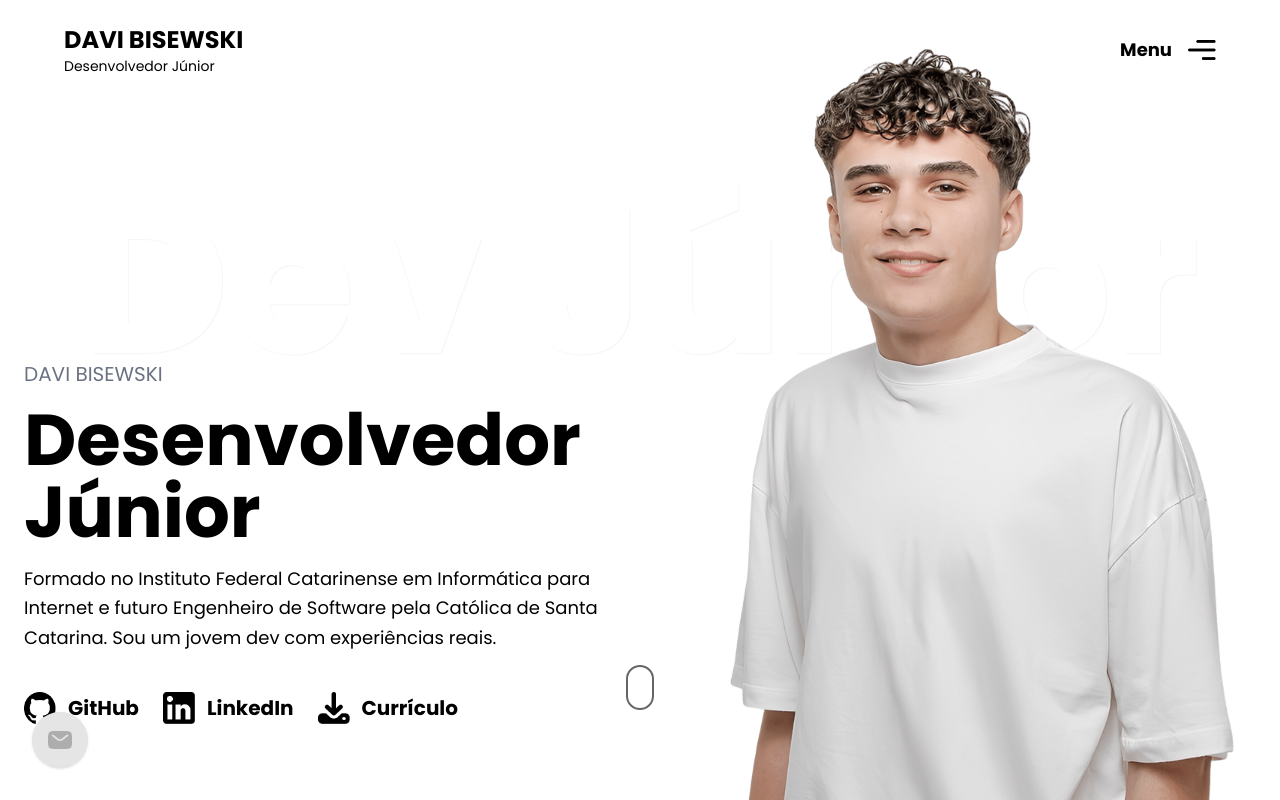
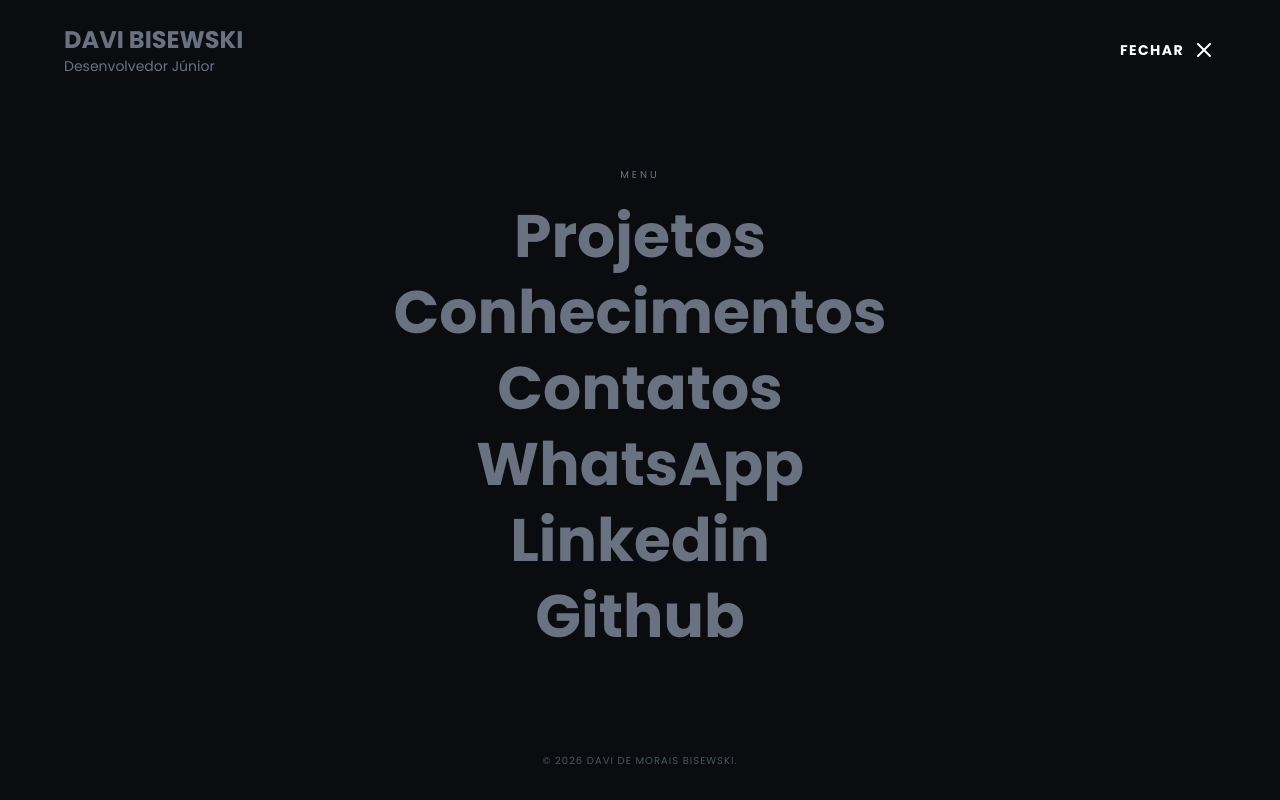
Before and after one commit to DaviBisewski/portfolio, a React (Vite) app: page / in a window 1280 px wide. Both pictures are taken after a click on the button "Menu". Shown: the top 800 px of the page. Built offline with nearby package versions, Linux system fonts and the light colour scheme.

Commit message:
feat: adicionar novo componente 'Menu', integrar animações com 'framer-motion' e 'lucide-react', atualizar dependências no package.json e package-lock.json

```diff
--- a/package.json
+++ b/package.json
@@ -11,7 +11,9 @@
   },
   "dependencies": {
     "@studio-freight/lenis": "^1.0.42",
+    "framer-motion": "^12.30.0",
     "gsap": "^3.14.2",
+    "lucide-react": "^0.563.0",
     "react": "^19.2.0",
     "react-dom": "^19.2.0"
   },
--- a/src/App.jsx
+++ b/src/App.jsx
@@ -1,3 +1,4 @@
+import { useState } from "react";
 import Header from "./components/Header";
 import useReveal from "./animations/useReveal";
 import Hero from "./components/Hero";
@@ -10,15 +11,25 @@ import Map from "./components/Map";
 import Arrow from "./assets/img/arrowright.png";
 import Footer from "./components/Footer";
 import FixedButtons from "./components/FixedButtons";
+import Menu from "./components/Menu";
 function App() {
   useReveal();
+   const [isMenuOpen, setIsMenuOpen] = useState(false);
+
+  const toggleMenu = () => {
+    setIsMenuOpen(!isMenuOpen);}
   return (
     <>
-      <Header />
+    <Header onMenuClick={toggleMenu} />
+    <Menu isOpen={isMenuOpen} onClose={toggleMenu} />
+
+
       <main>
         <Hero />
         <TechBar />
-        <SectionTitle small="EXPERIÊNCIAS" big="Alguns Projetos" />
+        <div id="projetos">
+        <SectionTitle small="EXPERIÊNCIAS" big="Alguns Projetos" id="projetos" />
+        </div>
         <ProjectSection />
         <CallToAction
           smallText="GOSTOU DO QUE VIU?"
@@ -26,7 +37,9 @@ function App() {
           link="https://github.com/DaviBisewski"
           Icon={GithubIcon}
         />
+        <div id="conhecimentos">
         <SectionTitle small="ESTUDOS" big="Meus Conhecimentos" />
+        </div>
         <Map />
          <CallToAction
           smallText="PRECISA DE UM DEV?"
--- a/src/components/Footer.jsx
+++ b/src/components/Footer.jsx
@@ -67,7 +67,7 @@ const Footer = () => {
   }, []);
 
   return (
-    <footer className="w-full bg-white pt-16 pb-8 px-6 md:px-12">
+    <footer id='contatos' className="w-full bg-white pt-16 pb-8 px-6 md:px-12">
       <div className="max-w-7xl mx-auto">
 
         {/* 1. Contato */}
--- a/src/components/Header.jsx
+++ b/src/components/Header.jsx
@@ -1,4 +1,4 @@
-import Menu from '../assets/img/menu.png'
+import MenuIcon from '../assets/img/menu.png';
 
 export default function Header({ onMenuClick }) {
 
@@ -6,8 +6,8 @@ export default function Header({ onMenuClick }) {
     window.scrollTo({
       top: 0,
       behavior: 'smooth'
-    })
-  }
+    });
+  };
 
   return (
     <header className="fixed top-0 left-0 w-full z-50">
@@ -15,16 +15,16 @@ export default function Header({ onMenuClick }) {
       {/* WRAPPER FLEX FULL WIDTH */}
       <div className="flex items-center justify-between px-6 lg:px-16 py-6">
 
-        {/* LOGO / NAME */}
+        {/* LOGO / NAME - Alterado para cinza fixo conforme solicitado */}
         <div
           onClick={scrollToTop}
-          className="leading-tight cursor-pointer group"
+          className="leading-tight cursor-pointer group text-black"
         >
-          <p className="reveal font-bold text-2xl transition-colors duration-300 group-hover:text-gray-500">
+          <p className="reveal font-bold text-2xl transition-colors duration-300 group-hover:text-gray-400">
             DAVI BISEWSKI
           </p>
 
-          <p className="reveal text-sm transition-colors duration-300 group-hover:text-gray-500">
+          <p className="reveal text-sm transition-colors duration-300 group-hover:text-gray-400">
             Desenvolvedor Júnior
           </p>
         </div>
@@ -32,12 +32,12 @@ export default function Header({ onMenuClick }) {
         {/* MENU BUTTON */}
         <button
           onClick={onMenuClick}
-          className="reveal cursor-pointer flex items-center gap-4 text-lg font-bold group transition-colors duration-300 hover:text-gray-500"
+          className="reveal cursor-pointer flex items-center gap-4 text-lg font-bold group transition-colors duration-300 text-black hover:text-gray-500"
         >
           Menu
 
           <img
-            src={Menu}
+            src={MenuIcon}
             alt="Menu Icon"
             className="reveal w-7 h-5 transition-all duration-300 group-hover:h-7"
           />
@@ -46,5 +46,5 @@ export default function Header({ onMenuClick }) {
       </div>
 
     </header>
-  )
+  );
 }
--- a/src/components/Map.jsx
+++ b/src/components/Map.jsx
@@ -59,7 +59,7 @@ const EducationMap = () => {
   }, [hasStarted]);
 
   return (
-    <div ref={sectionRef} className="w-full max-w-7xl mx-auto py-20 px-6 font-sans">
+    <div ref={sectionRef}  className="w-full max-w-7xl mx-auto py-20 px-6 font-sans">
       <div className="relative flex flex-col lg:flex-row items-center justify-between gap-12 lg:gap-0">
 
         {/* LADO ESQUERDO: Iframe do Mapa */}
--- /dev/null
+++ b/src/components/Menu.jsx
@@ -0,0 +1,101 @@
+import React from 'react';
+import { motion, AnimatePresence } from 'framer-motion';
+import { X } from 'lucide-react'; // Usando lucide-react para o ícone de fechar
+
+const menuLinks = [
+  { name: 'Projetos', href: '#projetos' },
+  { name: 'Conhecimentos', href: '#conhecimentos' },
+  { name: 'Contatos', href: '#contatos' },
+  { name: 'WhatsApp', href: 'https://wa.me/5547984828184?text=Olá Davi! Gostaria de saber mais sobre seu trabalho.', target: '_blank', external: true },
+  { name: 'Linkedin', href: 'https://linkedin.com/in/davibisewski', target: '_blank', external: true },
+  { name: 'Github', href: 'https://github.com/DaviBisewski', target: '_blank', external: true },
+];
+
+export default function Menu({ isOpen, onClose }) {
+
+     const handleLinkClick = (e, href, isExternal) => {
+    if (!isExternal) {
+      e.preventDefault();}
+
+       const targetId = href.replace('#', '');
+      const elem = document.getElementById(targetId);
+
+       onClose();
+
+        if (elem) {
+        setTimeout(() => {
+          elem.scrollIntoView({
+            behavior: 'smooth',
+            block: 'start',
+          });
+        }, 600); // Aguarda a animação de saída do menu (0.6s)
+      }
+    }
+
+  return (
+    <AnimatePresence>
+      {isOpen && (
+        <motion.div
+          initial={{ y: '100%' }}
+          animate={{ y: 0 }}
+          exit={{ y: '100%' }}
+          transition={{ duration: 0.6, ease: [0.22, 1, 0.36, 1] }}
+          className="fixed inset-0 z-[60] bg-[#0a0c10] text-white flex flex-col"
+        >
+          {/* Header do Menu */}
+          <div className="flex items-center justify-between px-6 lg:px-16 py-6">
+            <div className="leading-tight text-gray-500">
+              <p className="font-bold text-2xl group-hover:text-white">DAVI BISEWSKI</p>
+              <p className="text-sm group-hover:text-white">Desenvolvedor Júnior</p>
+            </div>
+
+            {/* Botão Fechar */}
+            <button
+              onClick={onClose}
+              className="cursor-pointer flex items-center gap-2 text-sm font-bold uppercase tracking-widest group transition-colors hover:text-gray-400"
+            >
+              FECHAR
+              <motion.div
+                whileHover={{ rotate: 90 }}
+                transition={{ duration: 0.3 }}
+              >
+                <X size={24} />
+              </motion.div>
+            </button>
+          </div>
+
+         {/* Links do Menu */}
+          <div className="flex-1 flex flex-col items-center justify-center space-y-4">
+            <p className="text-[10px] uppercase tracking-[0.3em] text-gray-500 mb-4">MENU</p>
+            <nav className="flex flex-col items-center">
+              {menuLinks.map((link, index) => (
+                <motion.a
+                  key={link.name}
+                  href={link.href}
+                  target={link.external ? "_blank" : "_self"}
+                  rel={link.external ? "noopener noreferrer" : ""}
+                  onClick={(e) => handleLinkClick(e, link.href, link.external)}
+                  initial={{ opacity: 0, y: 20 }}
+                  animate={{ opacity: 1, y: 0 }}
+                  transition={{
+                    delay: 0.3 + index * 0.1,
+                    duration: 0.5,
+                    ease: "easeOut"
+                  }}
+                  className="text-4xl md:text-6xl font-bold text-gray-500 hover:text-white transition-colors duration-300 py-2 relative group"
+                >
+                  <span className="absolute -left-12 top-1/2 -translate-y-1/2 w-8 h-[2px] bg-white opacity-0 group-hover:opacity-100 transition-opacity duration-300 hidden md:block"></span>
+                  {link.name}
+                </motion.a>
+              ))}
+            </nav>
+          </div>
+          {/* Footer do Menu */}
+          <div className="py-8 text-center text-[10px] text-gray-600 uppercase tracking-widest">
+            © 2026 Davi De Morais Bisewski.
+          </div>
+        </motion.div>
+      )}
+    </AnimatePresence>
+  );
+}
--- a/src/components/ProjectSection.jsx
+++ b/src/components/ProjectSection.jsx
@@ -31,7 +31,7 @@ export default function ProjectsSection() {
   ];
 
   return (
-    <section className="max-w-[1300px] mx-auto px-6 py-24">
+    <section id="projetos" className="max-w-[1300px] mx-auto px-6 py-24">
 
       <div
         className="
```
Also changed, not shown: 1 other file (tests, documents, lock files or other folders).
